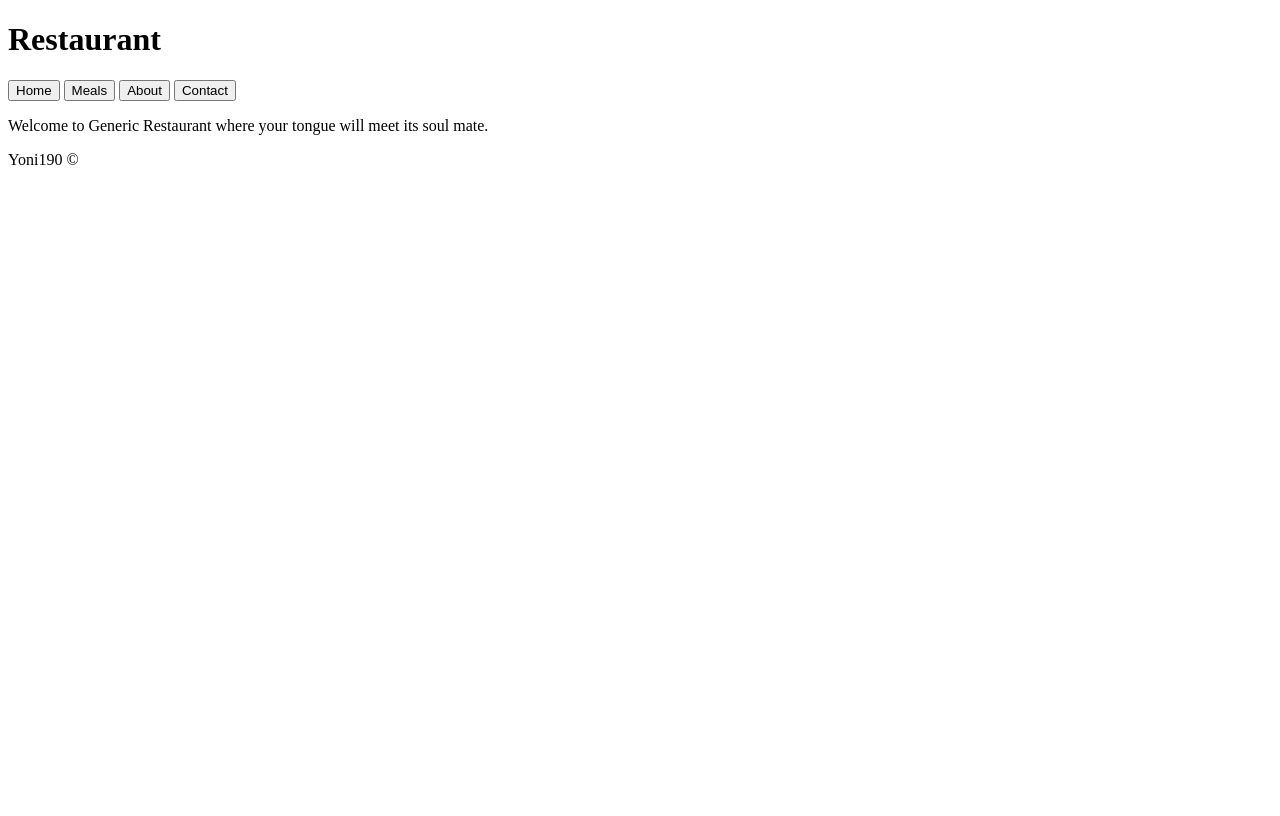
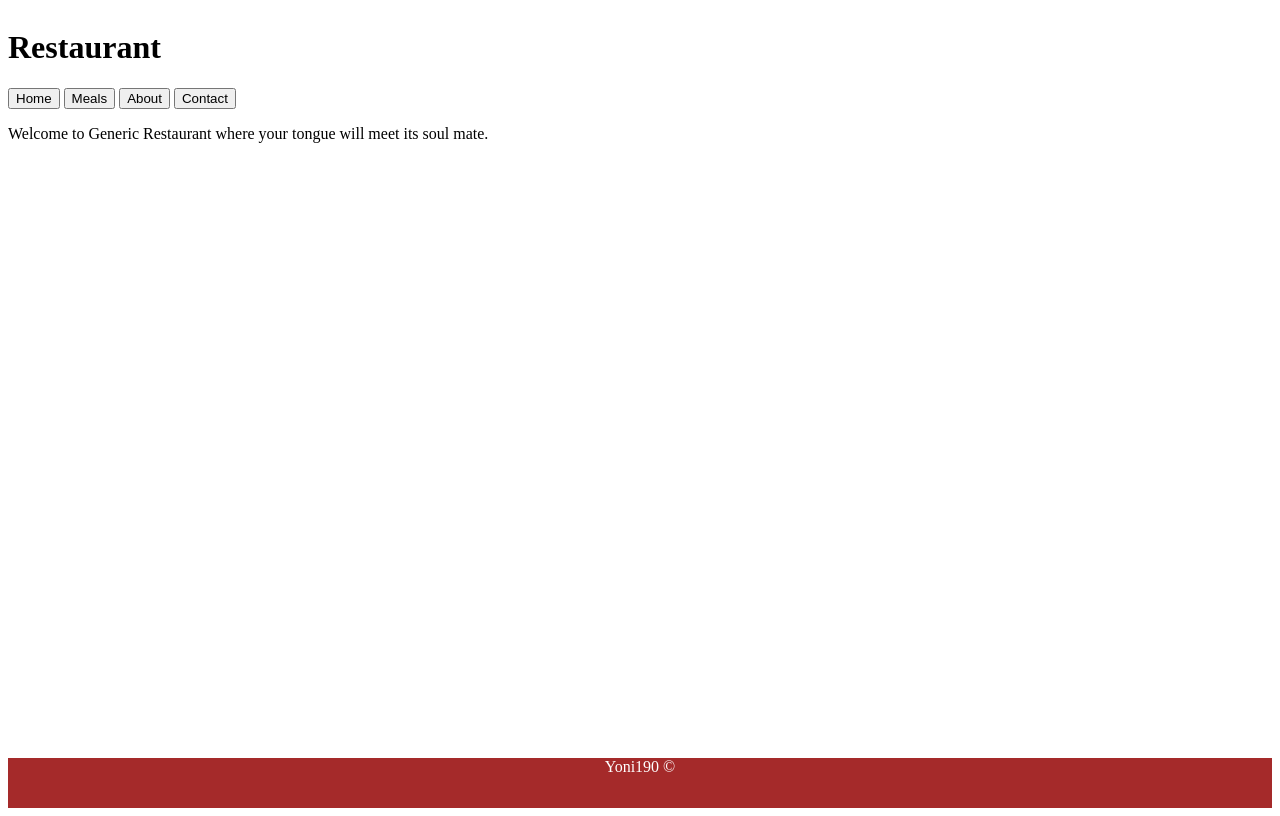
Before and after one commit to Yoni190/restaurant_page, a website built with webpack: page src/template.html in a window 1280 px wide. Built offline with nearby package versions, Linux system fonts and the light colour scheme.

Commit message:
Add style to footer

```diff
--- a/src/index.js
+++ b/src/index.js
@@ -2,6 +2,7 @@ import {initial_load} from "./content.js";
 import {load_meals} from "./meals.js";
 import {load_about} from "./about.js";
 import {load_contact} from "./contact.js";
+import "./style.css";
 
 initial_load();
 
--- /dev/null
+++ b/src/style.css
@@ -0,0 +1,12 @@
+body{
+    min-height: 100vh;
+    display: grid;
+    grid-template-rows: auto 1fr auto;
+}
+
+footer{
+    min-height: 50px;
+    text-align: center;
+    background-color: brown;
+    color: white;
+}
--- a/webpack.config.js
+++ b/webpack.config.js
@@ -8,7 +8,7 @@ module.exports = {
         filename: "main.js",
         path: path.resolve(__dirname, "dist"),
         clean: true,
-    },
+      },
 
     plugins: [
         new HtmlWebpackPlugin({
```
Also changed, not shown: src/template.html (+0 -2 lines).
